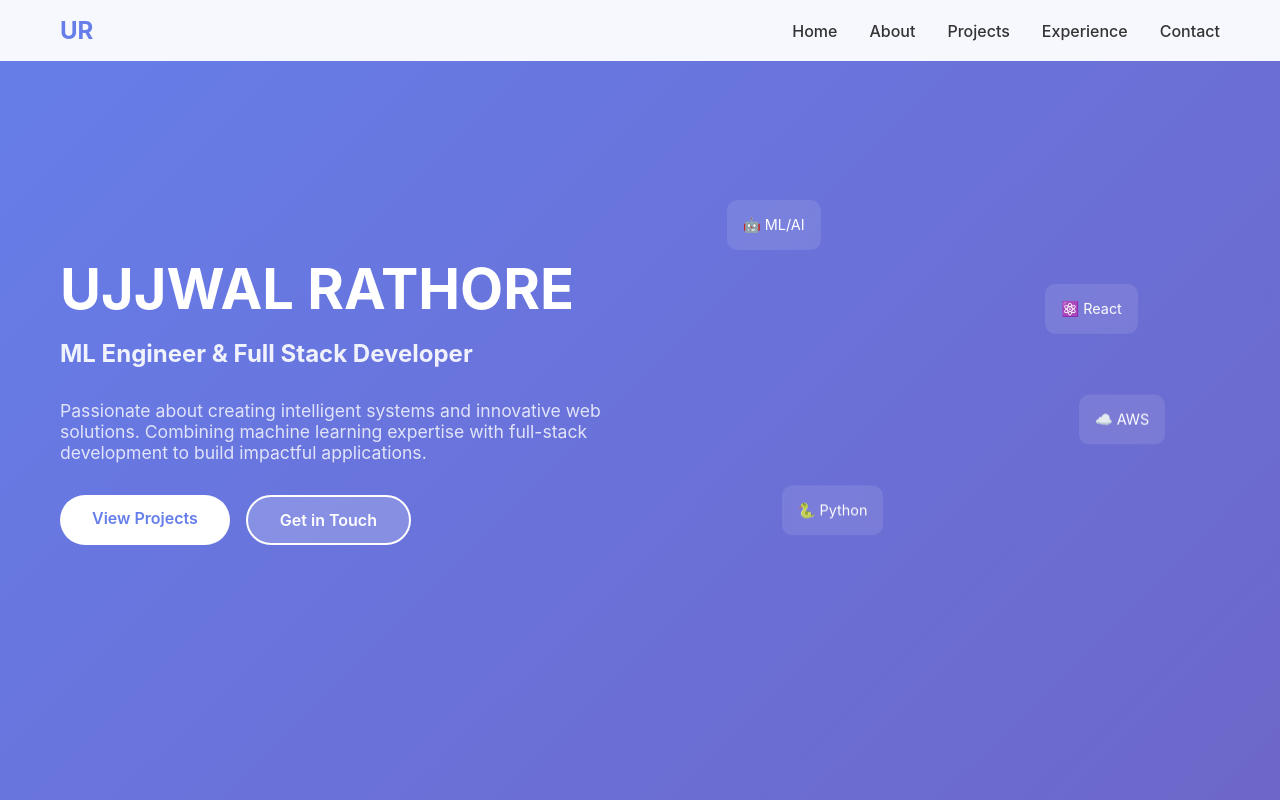
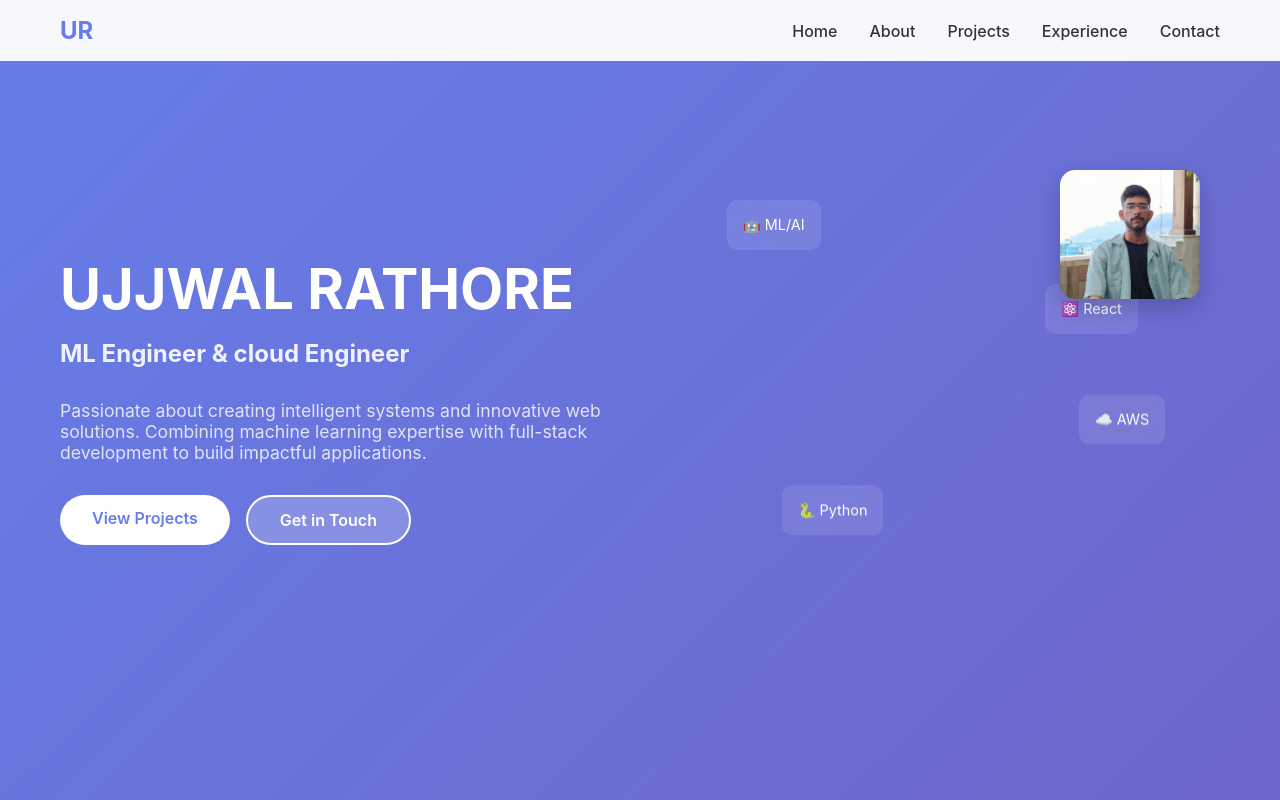
Before and after one commit to ujjwal19rathore218/portFolio, a plain HTML site: page index.html in a window 1280 px wide. Shown: the top 800 px of the page. Drawn offline with Linux system fonts and the light colour scheme.

Commit message:
made some minor changes

```diff
--- a/index.html
+++ b/index.html
@@ -29,7 +29,7 @@
             <div class="hero-content">
                 <div class="hero-text">
                     <h1>UJJWAL RATHORE</h1>
-                    <h2>ML Engineer & Full Stack Developer</h2>
+                    <h2>ML Engineer & cloud Engineer</h2>
                     <p>Passionate about creating intelligent systems and innovative web solutions. Combining machine learning expertise with full-stack development to build impactful applications.</p>
                     <div class="cta-buttons">
                         <a href="#projects" class="btn btn-primary">View Projects</a>
@@ -37,6 +37,7 @@
                     </div>
                 </div>
                 <div class="hero-visual">
+                    <img src="UjjwalPHOTO.jpg" alt="Ujjwal Rathore" class="profile-photo-corner" />
                     <div class="floating-elements">
                         <div class="floating-element">🤖 ML/AI</div>
                         <div class="floating-element">⚛️ React</div>
@@ -44,6 +45,7 @@
                         <div class="floating-element">☁️ AWS</div>
                     </div>
                 </div>
+
             </div>
         </div>
     </section>
--- a/styles.css
+++ b/styles.css
@@ -484,3 +484,22 @@ body {
         text-align: center;
     }
 }
+/* Profile photo in top-right corner */
+.profile-photo-corner {
+    position: absolute;
+    top: 0;
+    right: 0;
+    width: 140px;
+    height: auto;
+    border-radius: 15px;
+    margin: 20px;
+    z-index: 1;
+    box-shadow: 0 8px 24px rgba(0, 0, 0, 0.2);
+    object-fit: cover;
+}
+
+/* Ensure .hero-visual still allows floating elements */
+.hero-visual {
+    position: relative;
+    height: 500px;
+}
```
Also changed, not shown: UjjwalPHOTO.jpg (added).
